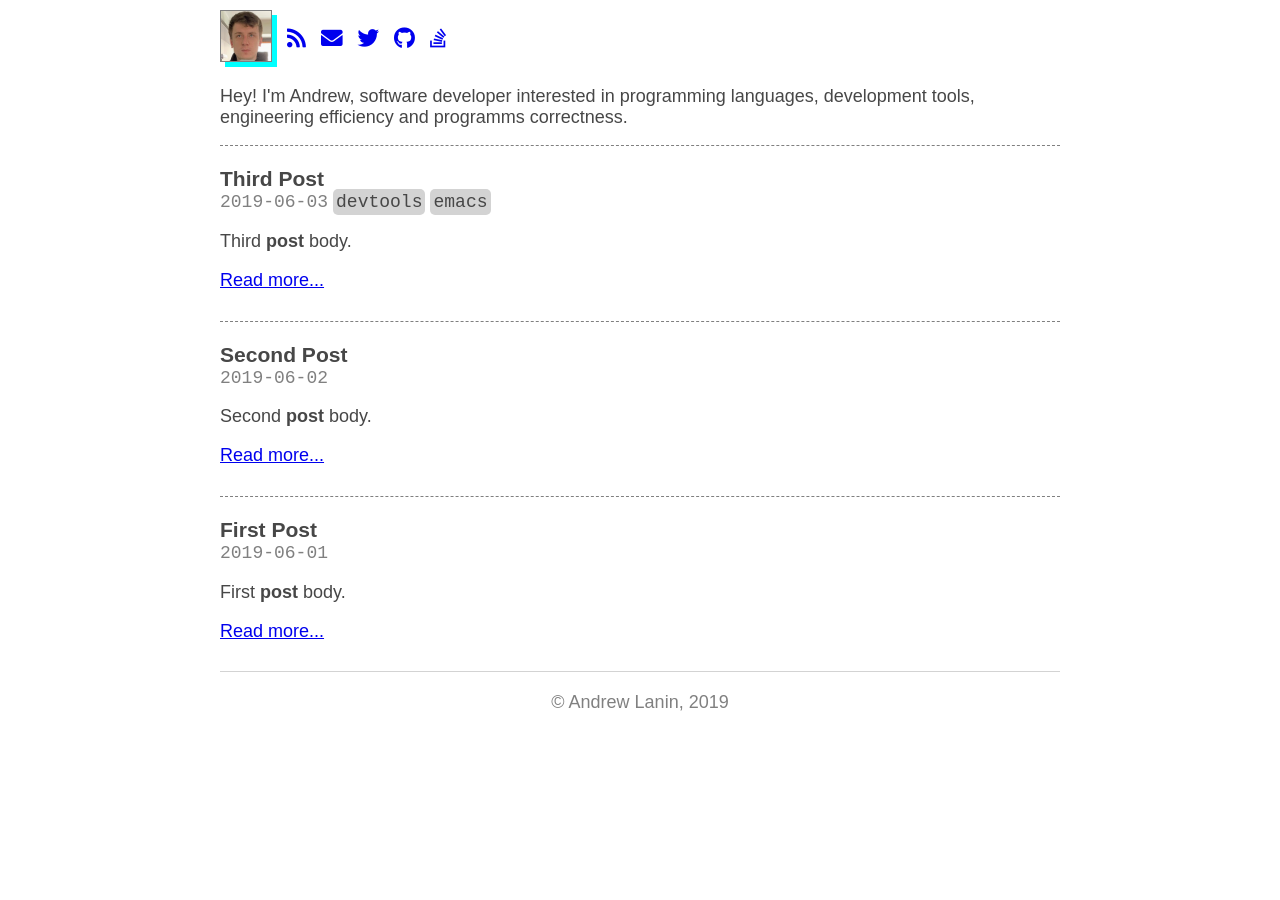
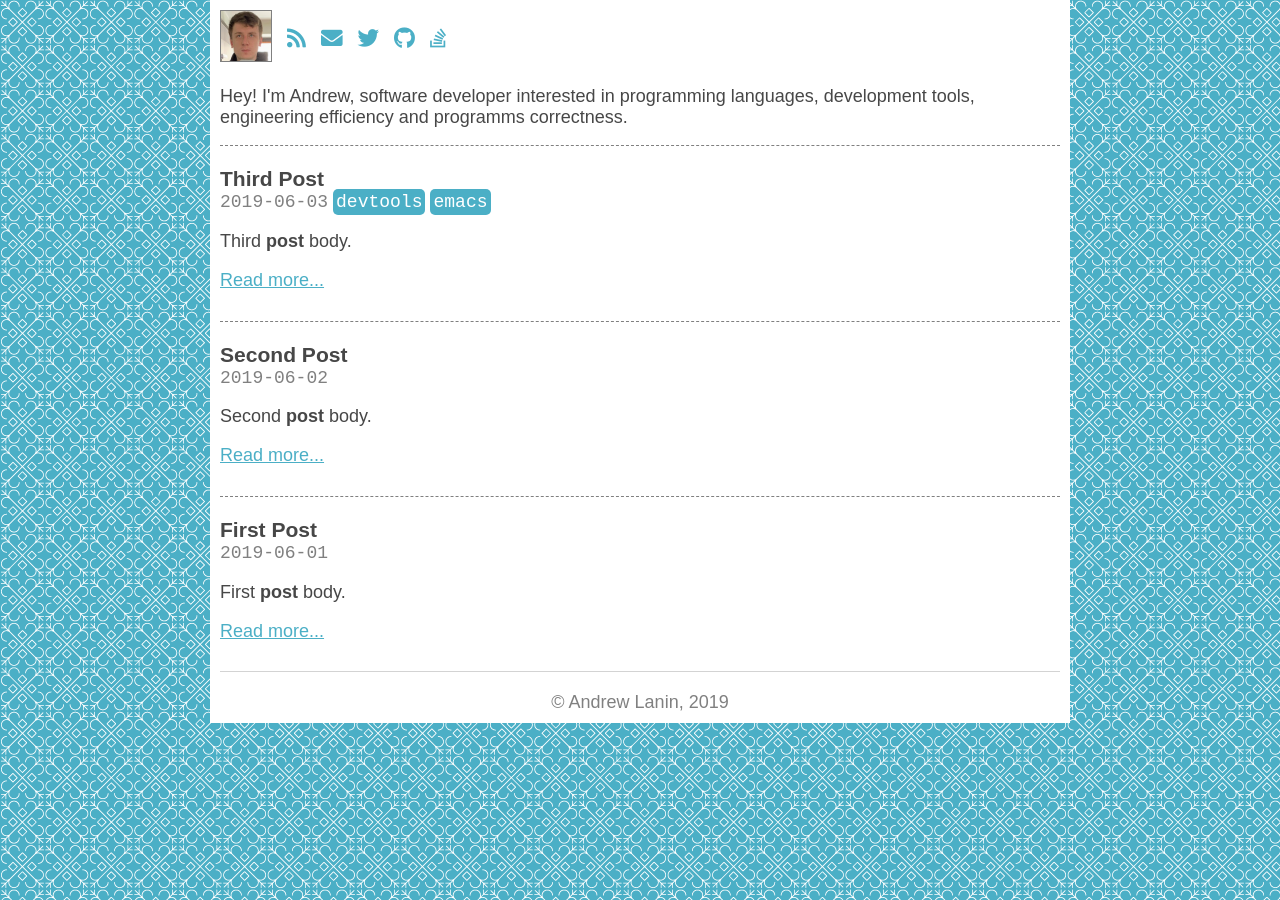
Before and after one commit to andrewlanin/lanin.dev, a Jekyll site: the page built from index.html, in a window 1280 px wide. Built offline with Jekyll 4.4.1, drawn with Linux system fonts in a browser that asks for light colours; nearby versions of some CDN libraries.

Commit message:
Update background and color scheme

```diff
--- a/_includes/base.css
+++ b/_includes/base.css
@@ -1,14 +1,19 @@
 html {
-    color: #474747
+  color: #474747;
+  background: url("/assets/background.png");
+  background-repeat: repeat;
 }
 
 body {
   margin: 0 auto;
   padding: 10px;
+
   max-width: 840px;
 
   font-family: body, sans-serif;
   font-size: 18px;
+
+  background: white;
 }
 
 nav {
@@ -23,7 +28,6 @@ nav .avatar {
   width: 50px;
   margin-right: 15px;
   border: solid gray 1px;
-    box-shadow: 5px 5px cyan;
 }
 
 nav .links {
@@ -42,3 +46,7 @@ footer {
   color: gray;
   text-align: center;
 }
+
+a {
+  color: #4bafc6;
+}
--- a/_includes/index.css
+++ b/_includes/index.css
@@ -18,7 +18,8 @@
 }
 
 .post-preview .tag {
-  background: lightgray;
+  color: white;
+  background: #4bafc6;
   padding: 3px;
   border-radius: 5px;
   font-family: monospace;
```
Also changed, not shown: assets/background.png (added). Lines whose indentation alone changed are shown as unchanged.
